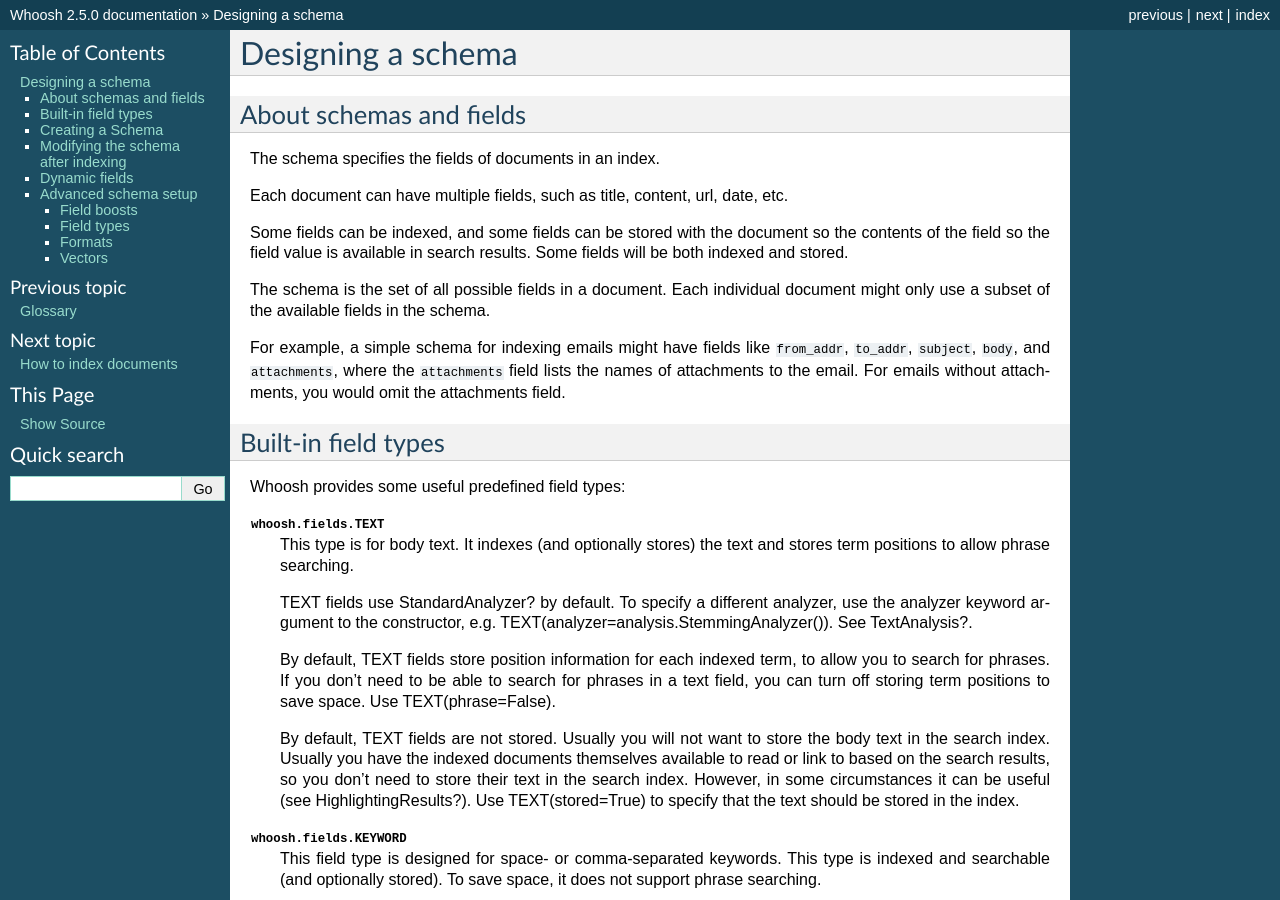
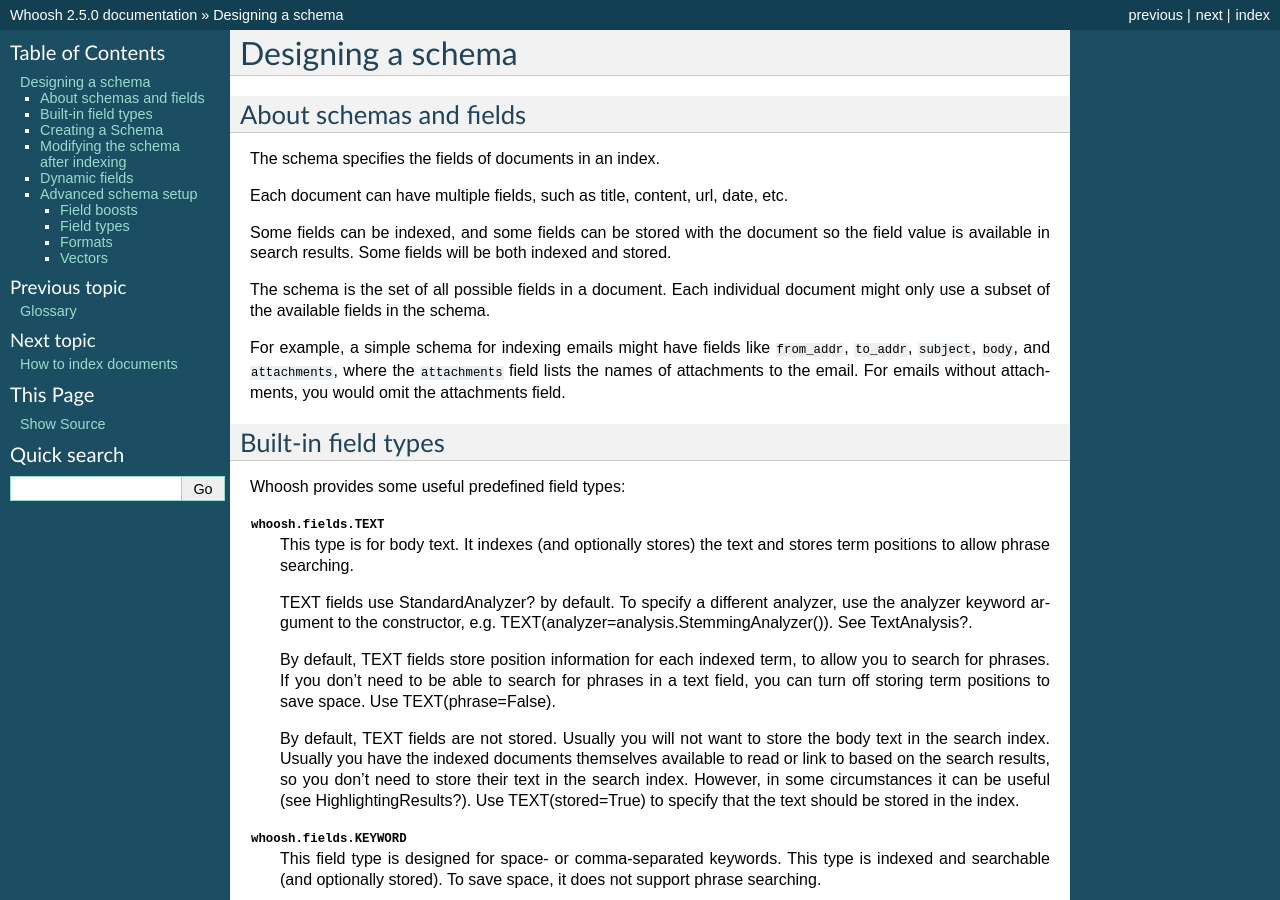
Before and after one commit to dex4er/whoosh, a Sphinx documentation site: the page built from docs/source/schema.rst, in a window 1280 px wide and 900 px high. Built offline with Sphinx 7.4.7, drawn with Linux system fonts in a browser that asks for light colours.

Commit message:
Remove a paraphrasing part of a sentence.

```diff
--- a/docs/source/schema.rst
+++ b/docs/source/schema.rst
@@ -10,7 +10,7 @@ The schema specifies the fields of documents in an index.
 Each document can have multiple fields, such as title, content, url, date, etc.
 
 Some fields can be indexed, and some fields can be stored with the document so
-the contents of the field so the field value is available in search results.
+the field value is available in search results.
 Some fields will be both indexed and stored.
 
 The schema is the set of all possible fields in a document. Each individual
```
